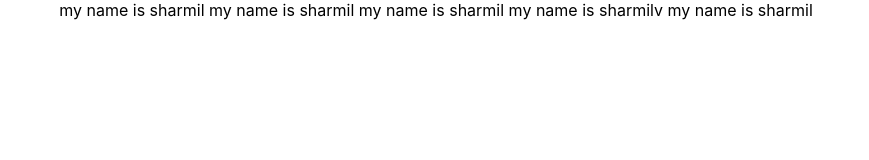
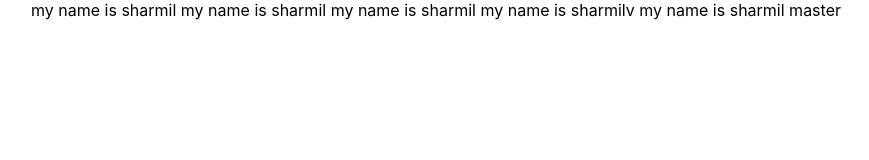
Before and after one commit to kathiriyasharmil/32, a React (Create React App) app: page / in a window 1280 px wide. Shown: the top 160 px of the page, without its empty margins (204-1073 px from the left). Built offline with nearby package versions, Linux system fonts and the light colour scheme.

Commit message:
this is my master 15 commit

```diff
--- a/src/App.js
+++ b/src/App.js
@@ -5,10 +5,11 @@ function App() {
   return (
     <div className="App">
       my name is sharmil
-      my name is sharmil
-      my name is sharmil
-      my name is sharmilv
-      my name is sharmil
+        my name is sharmil
+        my name is sharmil
+        my name is sharmilv
+        my name is sharmil
+        master
     </div>
   );
 }
```
